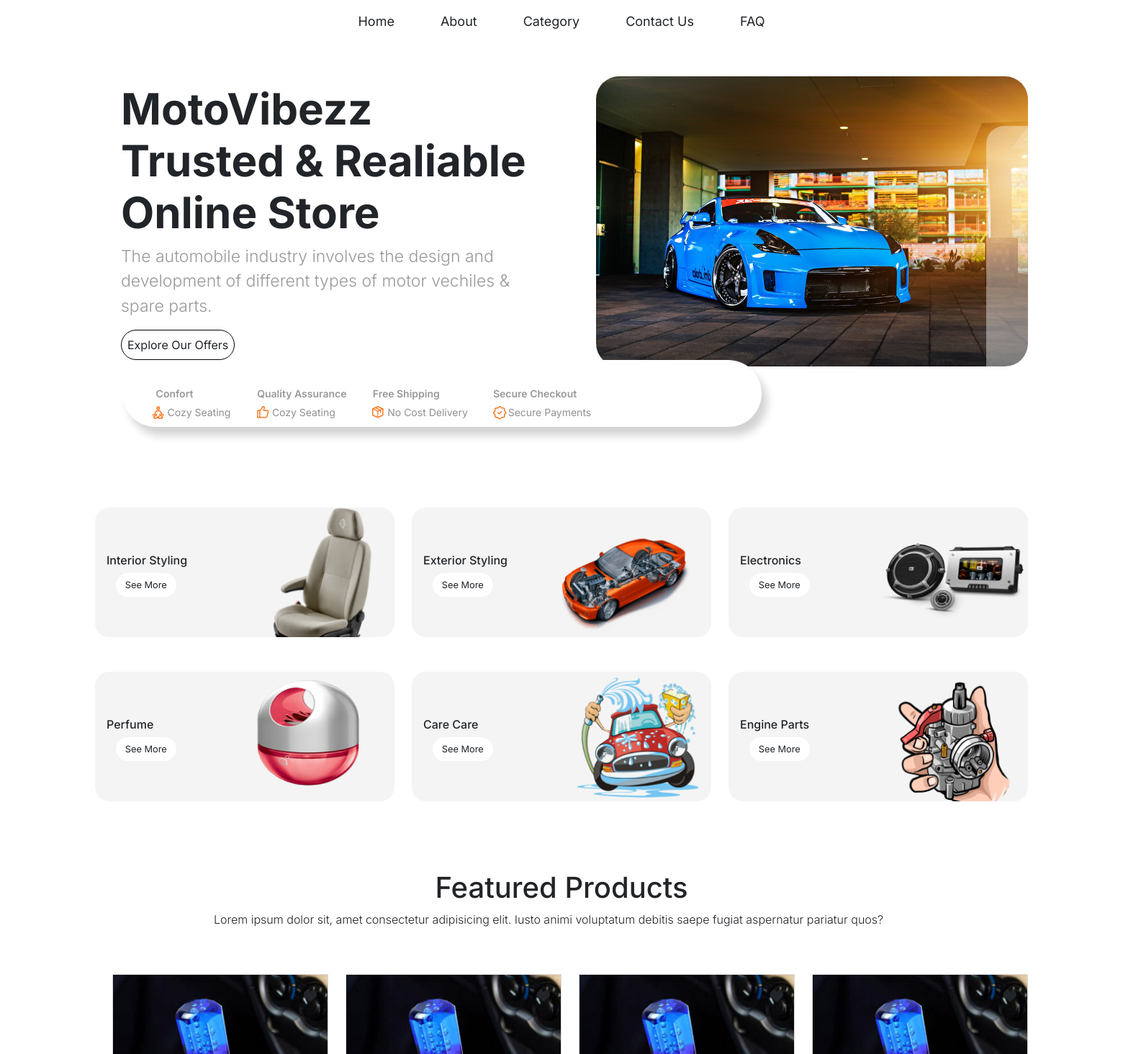
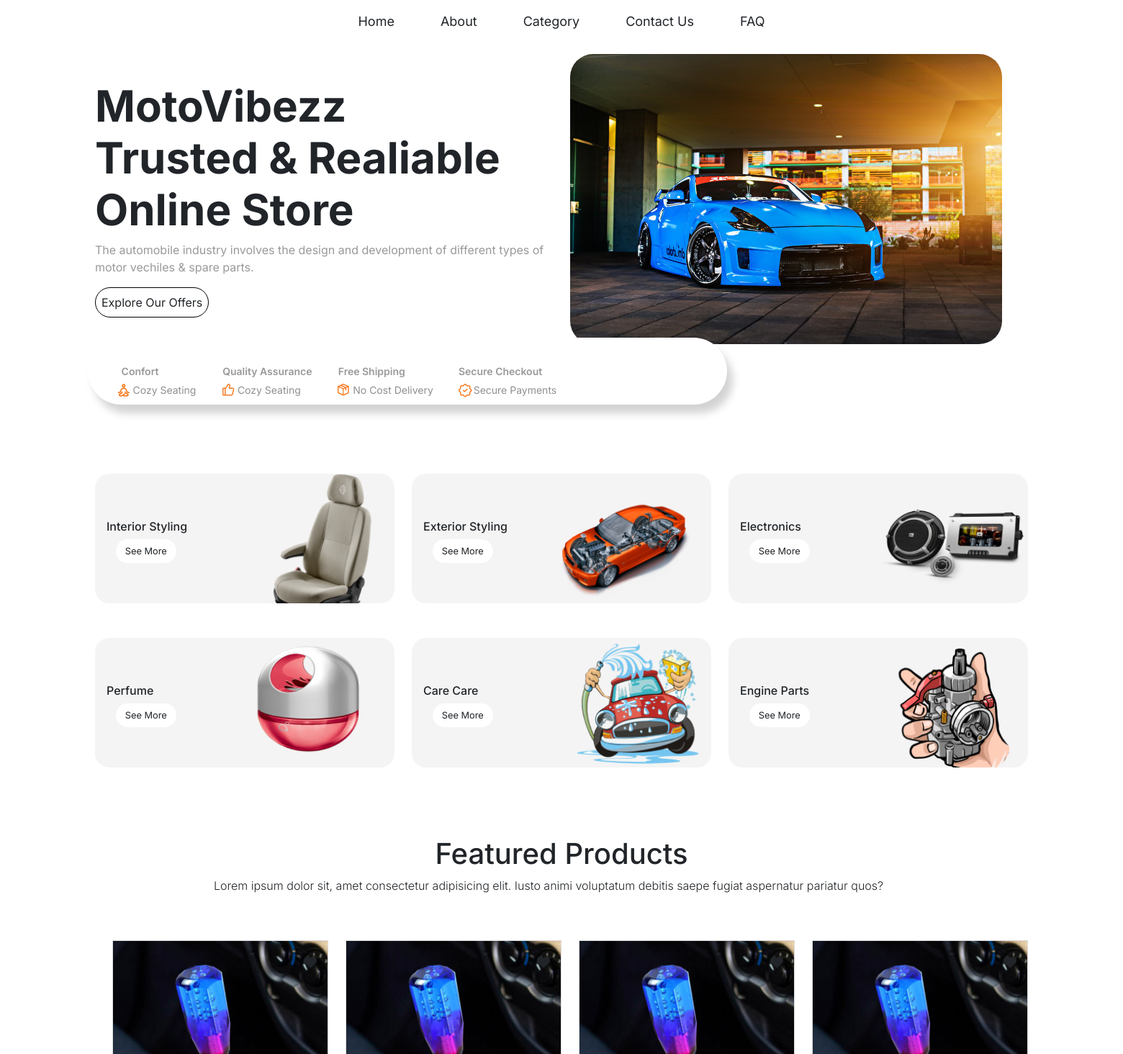
Before and after one commit to Sivaaiyammal/Master, a PHP site: page / in a window 1560 px wide. Shown: the part 136-1600 px from the top of the page at 72% size. Run offline with PHP 8.4, Linux system fonts and the light colour scheme.

Commit message:
Templating

```diff
--- a/_template/_poster1.php
+++ b/_template/_poster1.php
@@ -1,9 +1,9 @@
-<section id="poster" class="p-3">
-		<div class="container">
+<section id="poster">
+		<div class="container pt-4">
 			<div class="row align-items-center justify-content-between">
-				<div class="col-md p-5">
-					<h2>MotoVibezz <br>Trusted & Realiable Online Store</h2>
-					<p class="lead">
+				<div class="col-md">
+					<h2>MotoVibezz<br>Trusted & Realiable Online Store</h2>
+					<p>
 						The automobile industry involves the design and development of different types of motor vechiles
 						& spare
 						parts.
@@ -13,9 +13,9 @@
 					</a>
 				</div>
 				<div class="col-md">
-					<img src="css/Images/NissanCar.jpg" class="img-fluid rounded-5" alt="" />
-					<div class="glass">
-					</div>
+					<img src="css/Images/NissanCar.jpg" class="rounded-5" alt="" />
+					<!-- <div class="glass">
+					</div> -->
 				</div>
 				<section class="d-none d-lg-block" id="badge">
 					<div class="badge d-flex col-10" id="text1">
--- a/css/style.css
+++ b/css/style.css
@@ -84,27 +84,27 @@
 }
 
 #poster p {
-  font-size: 23px;
+  /* font-size: 23px; */
   color: #999999;
 }
 
-.glass {
+/* .glass {
   position: absolute;
   width: 151.92px;
   height: 366.1px;
-  left: 1370.11px;
+  left: 82rem;
   top: 311.16px;
   background: rgba(255, 255, 255, 0.4);
   border-radius: 24.6533px 24.6533px 0px 0px;
-}
+} */
 
 .badge {
   width: 74em;
   height: 93px;
   background-color: white;
   border-radius: 100px;
-  margin-top: -48px;
-  margin-left: 38px;
+  margin-top: -9px;
+  margin-left: -10px;
   box-shadow: 8px 12px 12px lightgrey;
   color: #909090;
   font-family: "Poppins", sans-serif;
```
